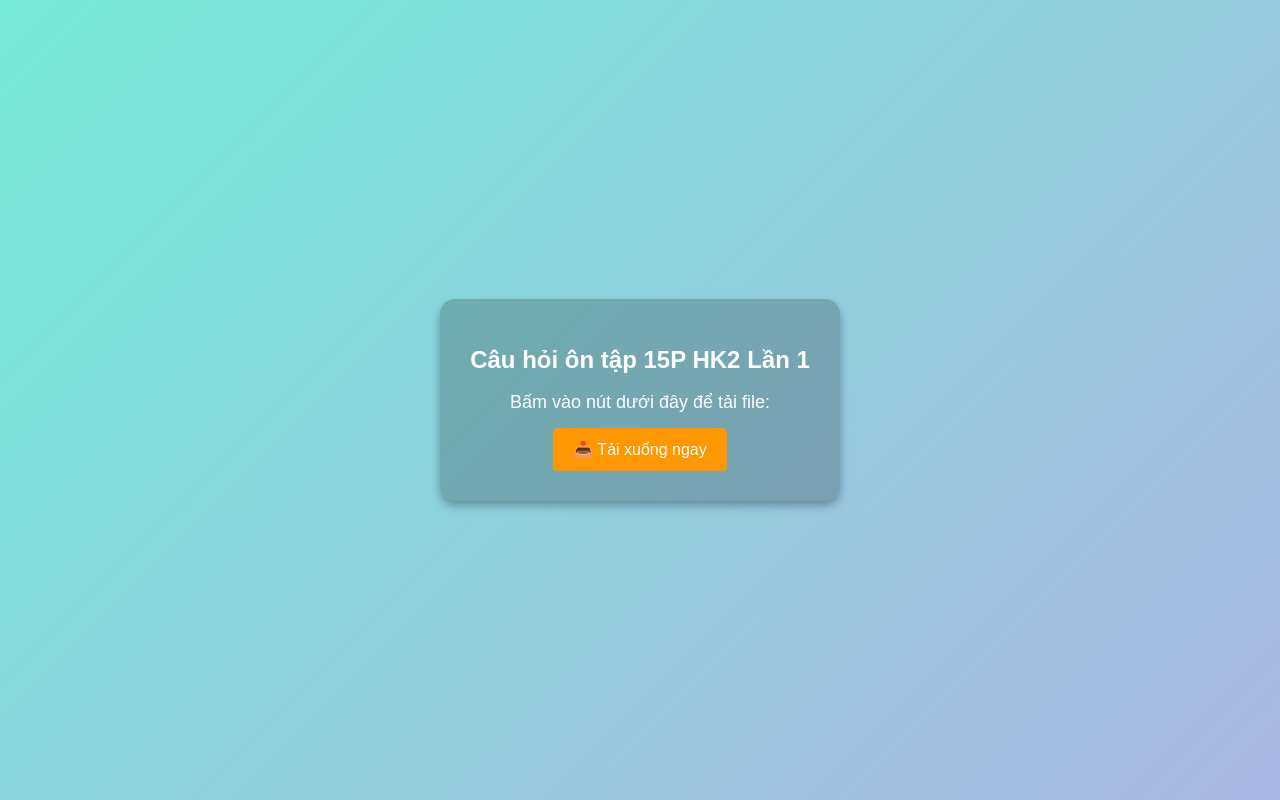
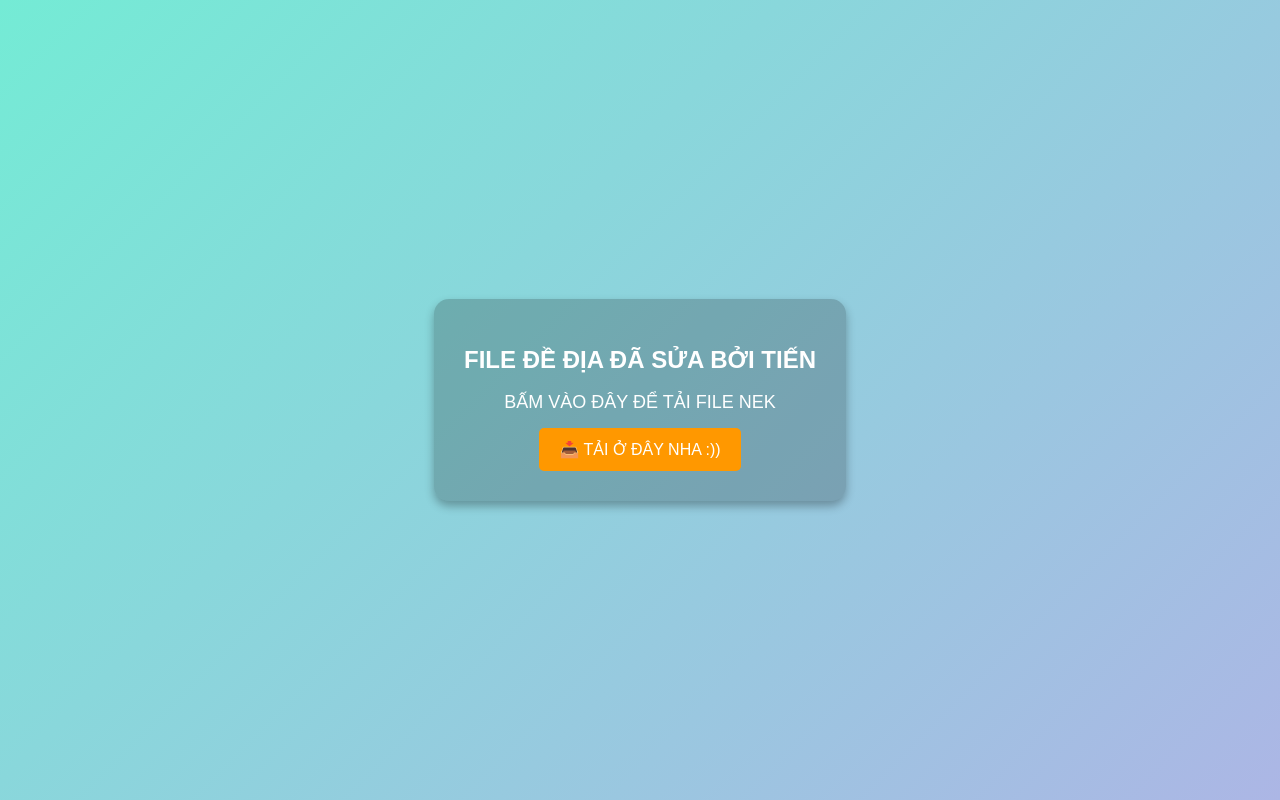
Before and after one commit to tiendzpro123321/tai-lieu-on-tap-cua-tien-nek, a plain HTML site: page index.html in a window 1280 px wide. Drawn offline with Linux system fonts and the light colour scheme.

Commit message:
Update index.html

```diff
--- a/index.html
+++ b/index.html
@@ -48,11 +48,11 @@
 </head>
 <body>
     <div class="container">
-        <h1>Câu hỏi ôn tập 15P HK2 Lần 1</h1>
-        <p>Bấm vào nút dưới đây để tải file:</p>
+        <h1>FILE ĐỀ ĐỊA ĐÃ SỬA BỞI TIẾN</h1>
+        <p>BẤM VÀO ĐÂY ĐỂ TẢI FILE NEK</p>
         <a href="https://www.mediafire.com/file/ycys8y42hy35htd/C%25C3%2582U_H%25E1%25BB%258EI_%25C3%2594N_T%25E1%25BA%25ACP_15P_HK2_L%25E1%25BA%25A6N_1.docx/file"
            class="download-btn"
-           target="_blank">📥 Tải xuống ngay</a>
+           target="_blank">📥 TẢI Ở ĐÂY NHA :))</a>
     </div>
 </body>
 </html>
```
